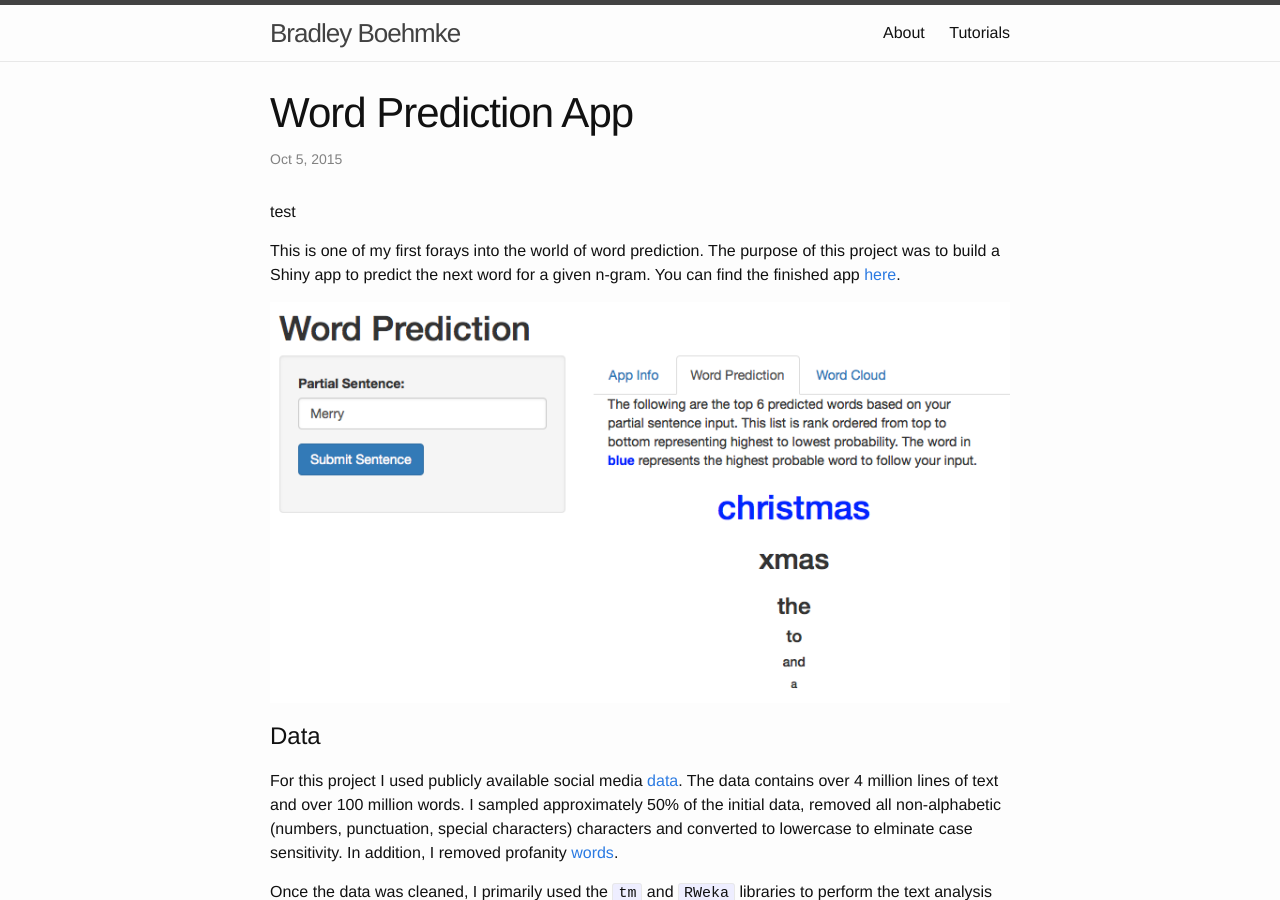
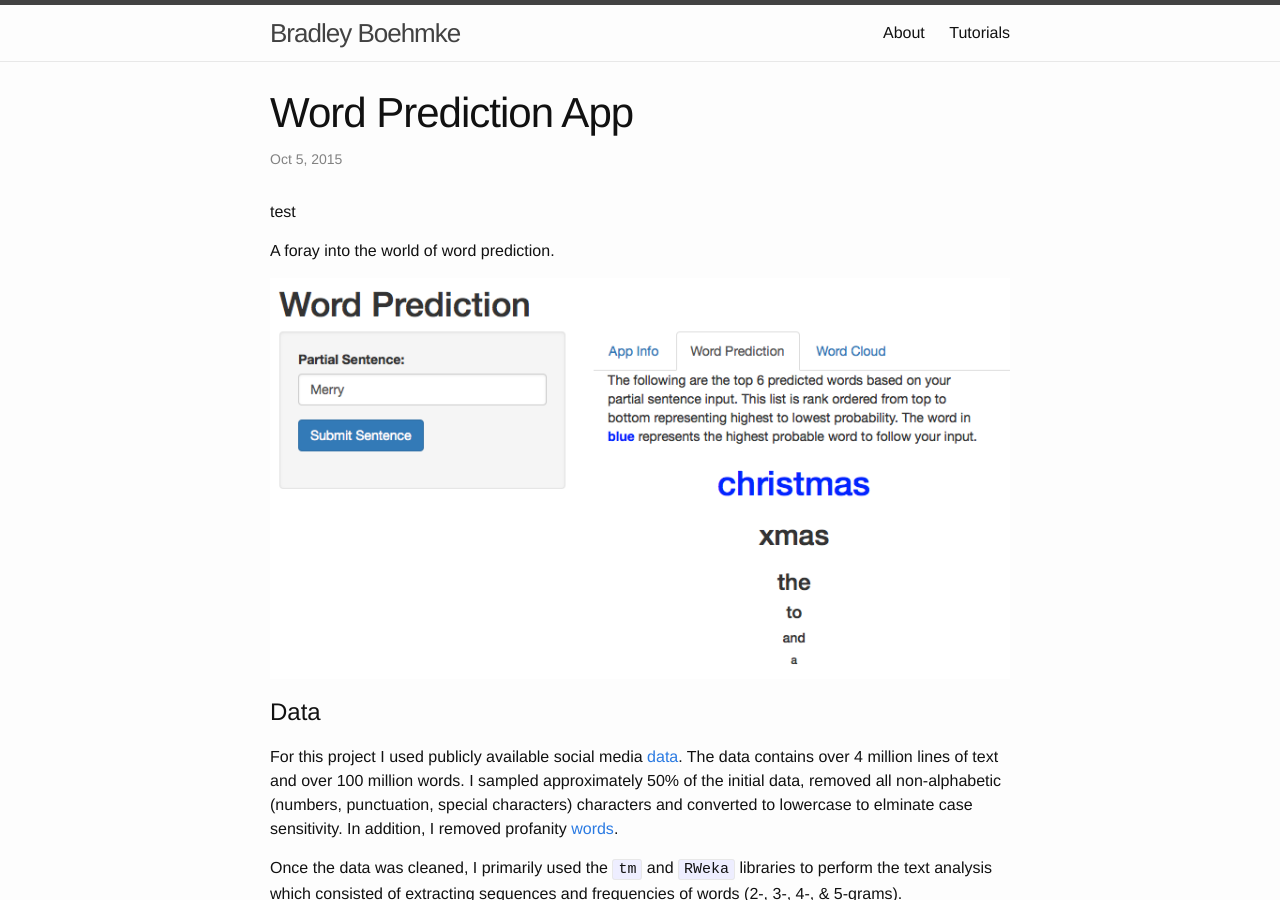
Before and after one commit to bradleyboehmke/bradleyboehmke, a Jekyll site: the page built from _posts/2015-12-28-word-prediction-app.md, in a window 1280 px wide and 900 px high. Built offline with Jekyll 4.4.1, drawn with Linux system fonts in a browser that asks for light colours.

Commit message:
Update 2015-12-28-word-prediction-app.md

```diff
--- a/_posts/2015-12-28-word-prediction-app.md
+++ b/_posts/2015-12-28-word-prediction-app.md
@@ -10,9 +10,10 @@ tags: [r, shiny, text analysis]
 test
 </p>
 
-This is one of my first forays into the world of word prediction.  The purpose of this project was to build a Shiny app to predict the next word for a given n-gram.  You can find the finished app [here](https://bradleyboehmke.shinyapps.io/word_prediction_app).
+A foray into the world of word prediction.
 
 [![Word Prediction App](http://bradleyboehmke.github.io/figure/source/word-prediction-app/2015-12-28-word-prediction-app/ScreenShot.png)](https://bradleyboehmke.shinyapps.io/word_prediction_app)
+<!--more-->
 
 # Data
 For this project I used publicly available social media [data](http://www.corpora.heliohost.org/index.html).  The data contains over 4 million lines of text and over 100 million words.  I sampled approximately 50% of the initial data, removed all non-alphabetic (numbers, punctuation, special characters) characters and converted to lowercase to elminate case sensitivity.  In addition, I removed profanity [words](https://github.com/shutterstock/List-of-Dirty-Naughty-Obscene-and-Otherwise-Bad-Words/blob/master/en).
```
